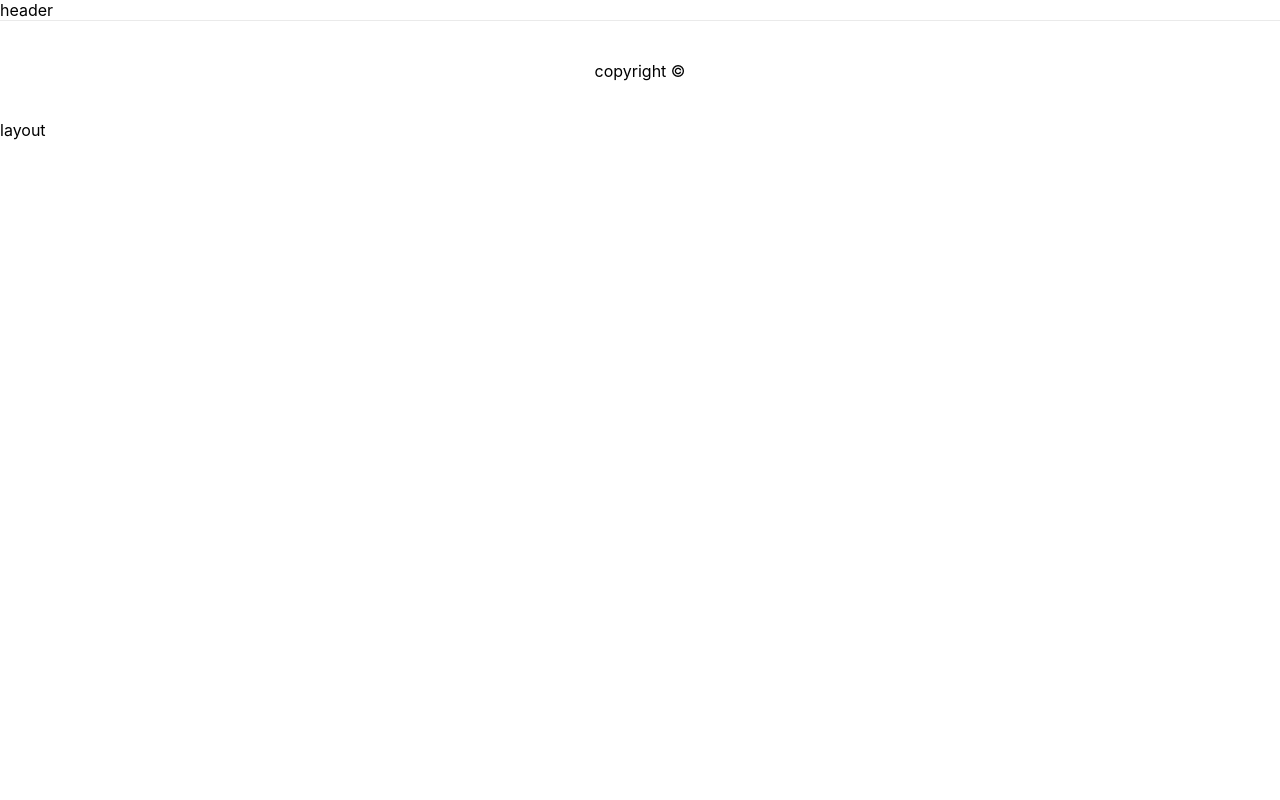
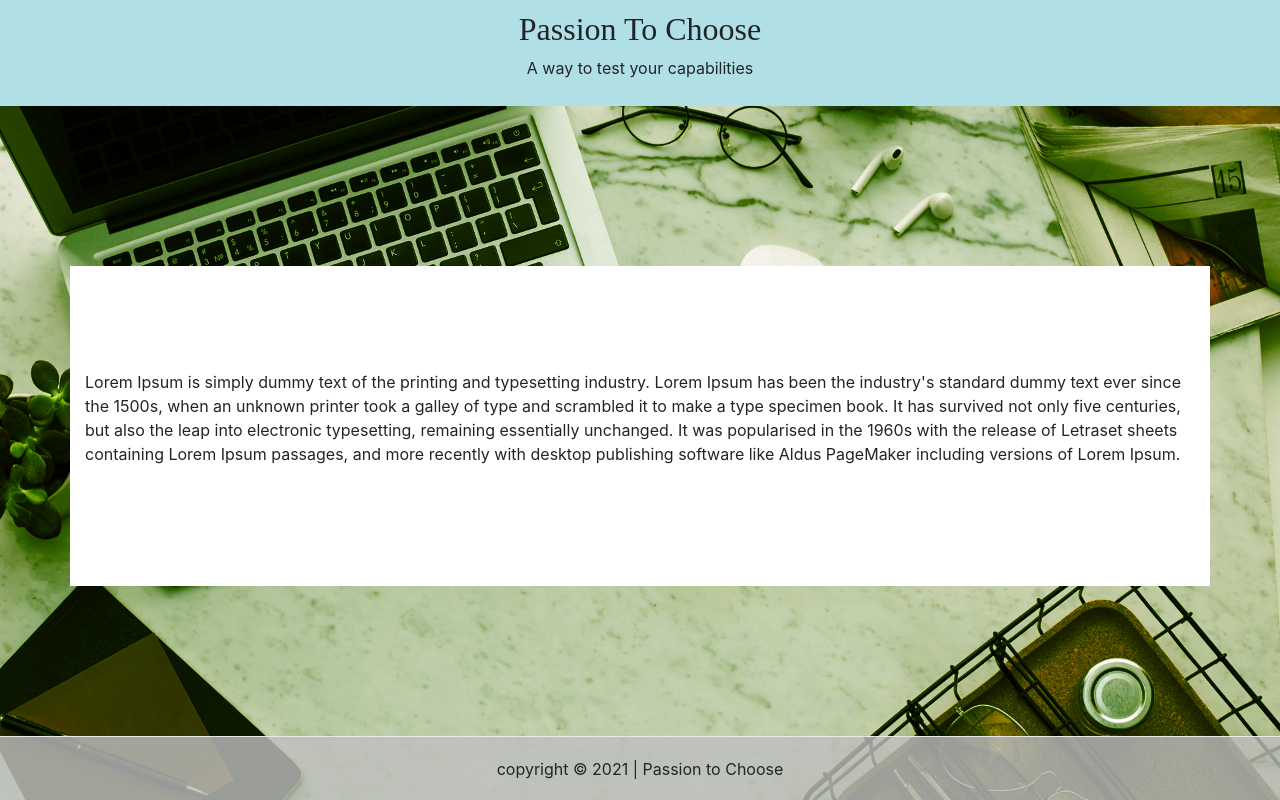
Before and after one commit to harshmittal1750/passion_to_choose_web, a Next.js app: page / in a window 1280 px wide. Built offline with nearby package versions, Linux system fonts and the light colour scheme.

Commit message:
basic structure added

```diff
--- /dev/null
+++ b/Components/Box.js
@@ -0,0 +1,23 @@
+import React from "react";
+import boxStyles from "../styles/Box.module.css";
+import { Container } from "reactstrap";
+
+const Box = () => {
+  return (
+    <Container className={boxStyles.centreBox}>
+      <p>
+        Lorem Ipsum is simply dummy text of the printing and typesetting
+        industry. Lorem Ipsum has been the industry's standard dummy text ever
+        since the 1500s, when an unknown printer took a galley of type and
+        scrambled it to make a type specimen book. It has survived not only five
+        centuries, but also the leap into electronic typesetting, remaining
+        essentially unchanged. It was popularised in the 1960s with the release
+        of Letraset sheets containing Lorem Ipsum passages, and more recently
+        with desktop publishing software like Aldus PageMaker including versions
+        of Lorem Ipsum.
+      </p>
+    </Container>
+  );
+};
+
+export default Box;
--- a/Components/Footer.js
+++ b/Components/Footer.js
@@ -1,11 +1,15 @@
 import React from "react";
-import styles from "../styles/Home.module.css";
+import styles from "../styles/Main.module.css";
+
+let date = new Date();
 
 const Footer = () => {
   return (
-    <div>
-      <footer className={styles.footer}>copyright &copy;</footer>
-    </div>
+    <React.Fragment>
+      <footer className={styles.footer}>
+        copyright &copy; {date.getFullYear()} | Passion to Choose
+      </footer>
+    </React.Fragment>
   );
 };
 
--- a/Components/Header.js
+++ b/Components/Header.js
@@ -1,14 +1,14 @@
 import React from "react";
-import Head from "next/head";
+import headerStyles from "../styles/Layout.module.css";
+
 const Header = () => {
   return (
-    <div>
-      header
-      <Head>
-        <title>Create Next App</title>
-        <link rel="icon" href="/favicon.ico" />
-      </Head>
-    </div>
+    <React.Fragment>
+      <div className={headerStyles.headBg}>
+        <h1 className={headerStyles.heading}>Passion To Choose</h1>
+        <p>A way to test your capabilities</p>
+      </div>
+    </React.Fragment>
   );
 };
 
--- a/Components/Layout.js
+++ b/Components/Layout.js
@@ -1,27 +1,28 @@
 import React from "react";
-import { Container, Row, Col } from "reactstrap";
-// import Bg from "../public/background.mp4";
+import "bootstrap/dist/css/bootstrap.min.css";
+
+import Meta from "./Meta";
+import Header from "./Header";
+import Footer from './Footer'
+import Box from './Box'
+
 const Layout = () => {
-  // const videoRef = useRef();
-  // useEffect(() => {
-  //     setTimeout(()=>{
-  //         videoRef.current.play()
-  //     },5000)
-  // }, []);
-  // return (
-  //     <video
-  //         ref={videoRef}
-  //         controls
-  //         width="250"
-  //         loop
-  //         muted
-  //         >
-  //            <source {{Bg}}/>
-  //    </video>
-  //   );
-  return <div>layout</div>;
-
-  //   TODO:CONTAINERS
+  return (
+    <React.Fragment>
+      <Meta />
+      <Header />
+      <Box/>
+      <Footer/>
+    </React.Fragment>
+  );
 };
 
 export default Layout;
+
+/*
+TODO: iss file mai sabko call krke pages/index.js mai send kr rha hu
+<Meta/>: ismai sabhi meta tags and title tag hai
+<Header/>: ismai heading of the page hai
+<Box/>: ismai box ka material hai
+<Footer/>: ismai footer strip hai
+*/
--- /dev/null
+++ b/Components/Meta.js
@@ -0,0 +1,23 @@
+import React from "react";
+import Head from "next/head";
+
+const Meta = ({ title, keywords, description }) => {
+  return (
+    <Head>
+      <meta name="viewport" content="width=device-width, initial-scale=1.0" />
+      <meta name="keywords" content={keywords} />
+      <meta name="description" content={description} />
+      <meta charSet="utf-8" />
+      <link rel="icon" href="/favicon.ico" />
+      <title>{title}</title>
+    </Head>
+  );
+};
+
+Meta.defaultProps = {
+  title: "Passion to choose",
+  keywords: "web development, programming, react, next",
+  description: "Get the latest news in web dev",
+};
+
+export default Meta;
--- a/pages/index.js
+++ b/pages/index.js
@@ -1,11 +1,9 @@
-import Head from "next/head";
-import styles from "../styles/Home.module.css";
-import Footer from "../Components/Footer";
+import React from 'react'
 import Layout from "../Components/Layout";
-import Header from "../Components/Header";
+
 export default function Home() {
   return (
-    <div className={styles.container}>
+    <React.Fragment>
       {/* <main className={styles.main}>
         <h1 className={styles.title}>
           Welcome to <a href="https://nextjs.org">Next.js!</a>
@@ -46,9 +44,7 @@ export default function Home() {
           </a>
         </div>
       </main> */}
-      <Header></Header>
-      <Footer></Footer>
-      <Layout></Layout>
-    </div>
+      <Layout/>
+    </React.Fragment>
   );
 }
--- /dev/null
+++ b/styles/Box.module.css
@@ -0,0 +1,15 @@
+.centreBox {
+  height: 40vh;
+  margin-top: 10rem;
+  background-color: white;
+  display: flex;
+  justify-content: center;
+  align-items: center;
+}
+
+@media (max-width: 768px) {
+  .centreBox {
+    height: 45vh;
+    margin-top: 6rem;
+  }
+}
--- a/styles/Layout.module.css
+++ b/styles/Layout.module.css
@@ -0,0 +1,10 @@
+.headBg {
+  background: powderblue;
+  padding: 10px 0;
+  text-align: center;
+}
+
+.heading {
+  font-size: 2rem;
+  font-family: 'Times New Roman', Times, serif;
+}
--- a/styles/Home.module.css
+++ b/styles/Main.module.css
@@ -1,20 +1,20 @@
+/*
+theme colors:
+#C0C0C0
+#FFFFFF
+#336600
+*/
+
 .footer {
   width: 100%;
-  height: 100px;
+  height: 4rem;
   border-top: 1px solid #eaeaea;
   display: flex;
   justify-content: center;
   align-items: center;
-}
-
-.footer img {
-  margin-left: 0.5rem;
-}
-
-.footer a {
-  display: flex;
-  justify-content: center;
-  align-items: center;
+  background: rgba(192, 192, 192, 0.8);
+  position: fixed;
+  bottom: 0;
 }
 
 .title a {
--- a/styles/globals.css
+++ b/styles/globals.css
@@ -4,6 +4,15 @@ body {
   margin: 0;
   font-family: -apple-system, BlinkMacSystemFont, Segoe UI, Roboto, Oxygen,
     Ubuntu, Cantarell, Fira Sans, Droid Sans, Helvetica Neue, sans-serif;
+
+  width: 100%;
+  height: 100vh;
+  background: url(../public/background.jpg);
+  background-position: center;
+  background-size: cover;
+  background-repeat: no-repeat;
+  background-blend-mode: hard-light;
+  background-color: #336600 !important;
 }
 
 a {
```
Also changed, not shown: public/background.jpg (added).
